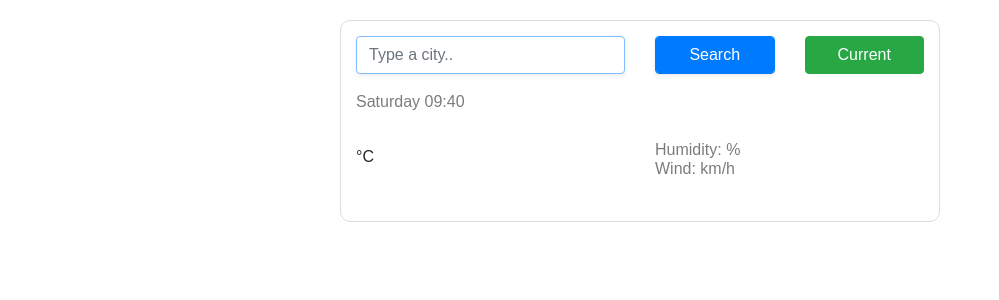
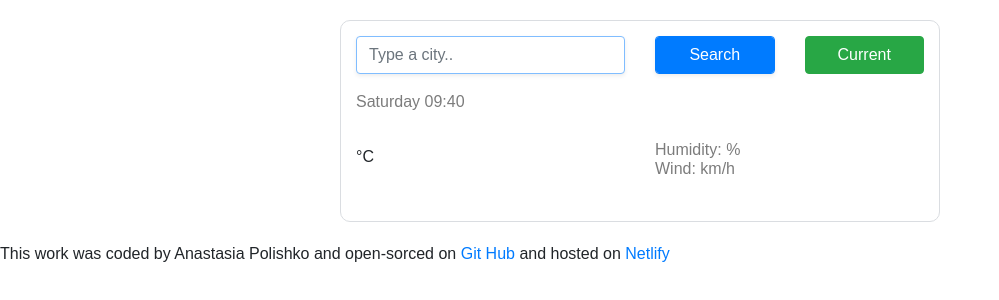
Before and after one commit to JustAzi/Weather-project, a plain HTML site: page index.html in a window 1280 px wide. Shown: the whole page, without its empty margins (0-999 px from the left). Drawn offline with nearby package versions, Linux system fonts and the light colour scheme; files that its build step writes are made by us from their sources; no server answers; files whose address does not match are found by name.

Commit message:
Update index.html

```diff
--- a/index.html
+++ b/index.html
@@ -71,5 +71,8 @@
       </div>
     </div>
     <script src="src/index.js"></script>
+    <div>
+        This work was coded by Anastasia Polishko and open-sorced on <a href="https://github.com/JustAzi/Weather-project">Git Hub </a> and hosted on <a href="https://app.netlify.com/sites/animated-arithmetic-c74077/overview">Netlify</a>
+    </div>
   </body>
 </html>
```
